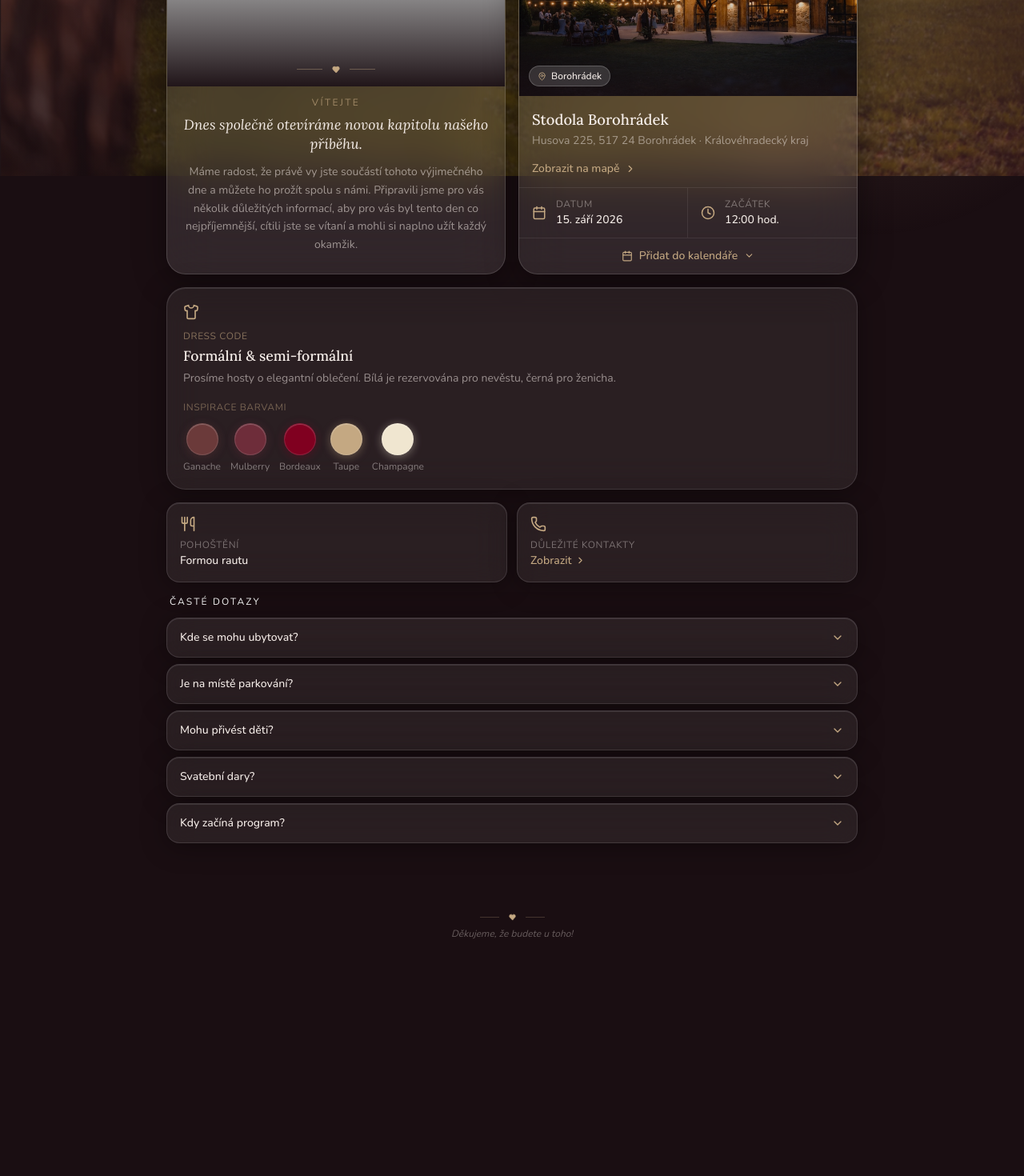
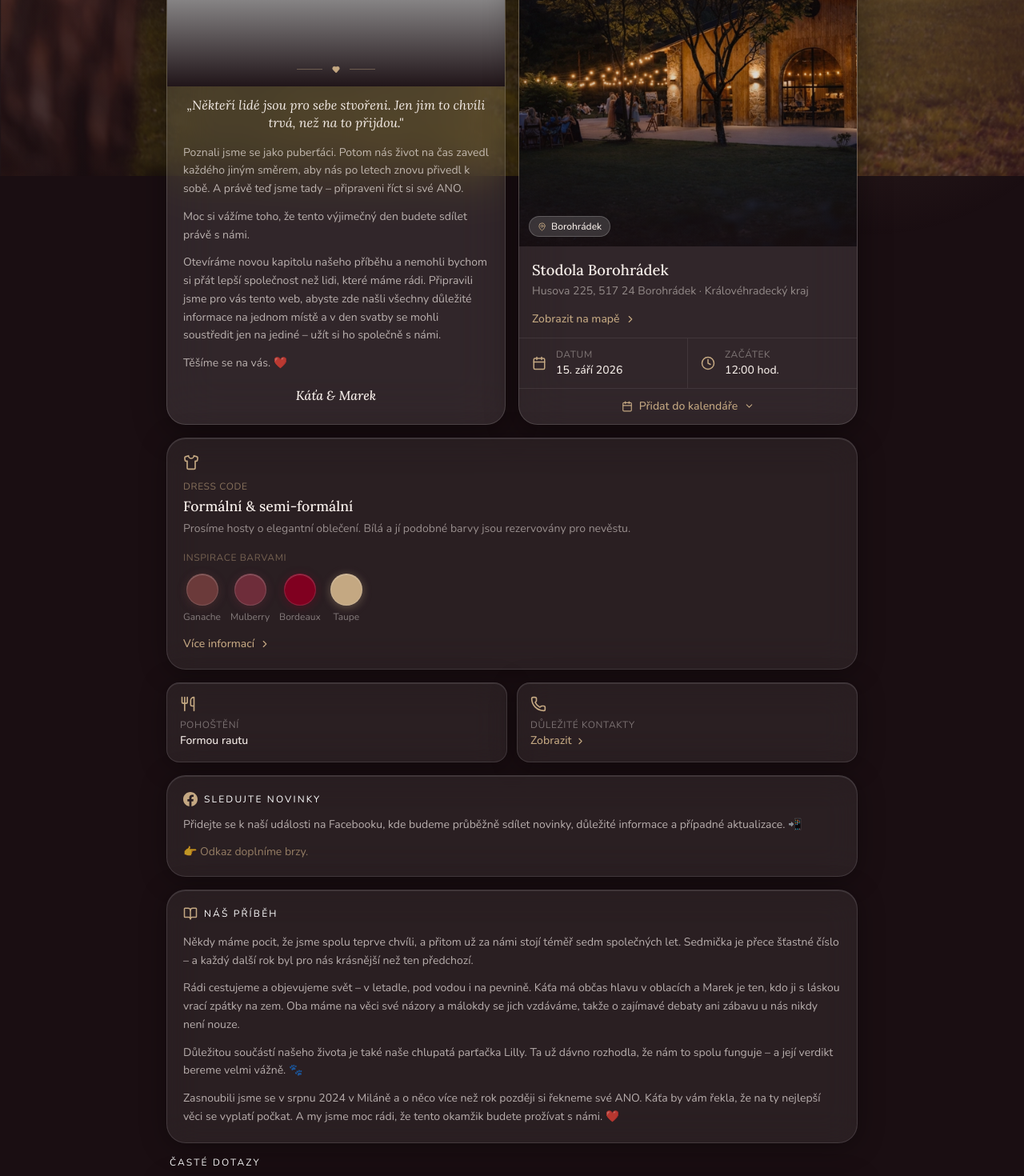
Before and after one commit to mcnonman-max/marekakataseberou, a React (Vite) app: page / in a window 1280 px wide. Shown: the part 580-2050 px from the top of the page at 80% size. Before the commit the page ends 1779 px from the top, so only its background shows below. Built offline with nearby package versions, Linux system fonts and the light colour scheme; grey boxes are pictures that could not be loaded.

Commit message:
Add files via upload

```diff
--- a/src/app/App.tsx
+++ b/src/app/App.tsx
@@ -3,7 +3,7 @@ import logoKM from "../imports/logo_km-1.png";
 import headerPhoto from "../imports/Sni_mek_obrazovky_2026-06-15_v_15.09.03.png";
 import barnNightPhoto from "../imports/Sni_mek_obrazovky_2026-06-15_v_12.08.39.png";
 import couplePhoto from "../imports/IMG_0234_1.png";
-import { MapPin, Clock, Calendar, ChevronRight, Heart, Utensils, Music, Phone, ChevronDown, ArrowLeft, Shirt, Users } from "lucide-react";
+import { MapPin, Clock, Calendar, ChevronRight, Heart, Utensils, Music, Phone, ChevronDown, ArrowLeft, Shirt, Users, BookOpen } from "lucide-react";
 
 const schedule = [
   { time: "12:00", event: "Příjezd hostů", icon: Users },
@@ -16,17 +16,24 @@ const schedule = [
 ];
 
 const faqs = [
-  { q: "Kde se mohu ubytovat?", a: "Doporučujeme Pension Borohrádek (2 km) nebo Hotel Orlice v Týništi nad Orlicí (8 km). Rezervujte prosím s dostatečným předstihem." },
+  { q: "Kde se mohu ubytovat?", a: "Ubytování v první řadě zajišťujeme pro rodinu. Ostatním hostům budou k dispozici dvě možnosti – přespání ve stanu přímo v areálu, případně ubytování v nedalekém penzionu vzdáleném přibližně 15 minut jízdy.\n\nUbytování v penzionu je na vlastní náklady. Přesné informace a adresu doplníme později." },
   { q: "Je na místě parkování?", a: "Ano, přímo u areálu Stodoly Borohrádek je parkoviště s kapacitou cca 80 míst. Někam to narveme :-)" },
-  { q: "Mohu přivést děti?", a: "S cílem umožnit všem hostům, včetně rodičů, relaxační večer, rozhodli jsme uspořádat náš svatební den pouze pro dospělé. Doufáme, že toto předběžné oznámení nebude překážkou a i nadále se k nám připojíte oslavit tento jedinečný den. V případě dotazů nás určitě neváhejte kontaktovat." },
-  { q: "Svatební dary?", a: "Střechu nad hlavou už máme, ale to nejkrásnější teprve začíná. Místo tradičních darů nám můžete přispět na společné zážitky, cesty a sny, které nás čekají." },
-  { q: "Kdy začíná program?", a: "Sraz hostů je od 12:00. Obřad začíná v 13:00. Moc prosíme o dochvilnost." },
+  { q: "Jak se dostat na místo?", a: "Přímé spojení veřejnou dopravou bohužel není k dispozici, proto doporučujeme přijet autem. Parkování je zajištěno přímo u areálu." },
+  { q: "Mohu přivést děti?", a: "I když děti máme moc rádi, z kapacitních důvodů jsme se rozhodli oslavit tento den v dospělé společnosti. Budeme rádi, pokud si na tuto příležitost zajistíte hlídání a užijete si den bez rodičovských povinností.\n\nU nejmenších dětí však chápeme, že situace může být jiná. Pokud máte miminko do dvou let, které s vámi běžně cestuje nebo je ještě kojené, je možné jej po předchozí domluvě vzít s sebou. Prosíme jen o informaci předem. Dětské menu ani židličky bohužel nebudou k dispozici." },
+  { q: "Svatební dary?", a: "Vaše přítomnost je pro nás tím největším darem. Pokud byste nám přesto chtěli něco věnovat, budeme velmi rádi za příspěvek na naši svatební cestu. Náš domov už je vybavený, ale společných zážitků není nikdy dost. 🌍" },
+  { q: "Kdy začíná program?", a: "Prosíme, dorazte mezi 11:30 a 12:00. Obřad začíná přesně ve 13:00 a budeme rádi, pokud budete mít dostatek času na pohodlný příchod, přivítání a usazení." },
+  { q: "Jaké boty si mám vzít?", a: "Výběr obuvi necháme na vás, ale doporučujeme počítat s tím, že část dne strávíme venku.\n\nK obřadnímu místu vede zpevněná cesta, uvnitř stodoly je dlažba a před stodolou betonová plocha. Samotný obřad však proběhne v zeleni a v areálu je také dost travnatých ploch.\n\nPokud tedy přemýšlíte nad jehlovými podpatky, možná se bude hodit náhradní plán. 😊" },
+  { q: "Mohu si přivést doprovod?", a: "Jsme šťastní, že máme kolem sebe tolik skvělých lidí. Kapacita místa je však omezená, a proto vás prosíme, abyste respektovali osoby uvedené na pozvánce.\n\nPozvánka platí pouze pro ty, kterým byla adresována. Děkujeme za pochopení. ❤️" },
+  { q: "Mohu přivézt zvíře?", a: "Bohužel ne. Místo konání přítomnost zvířat neumožňuje, proto prosíme, nechte své chlupaté parťáky tentokrát doma. 🐾" },
+  { q: "Jak to bude s jídlem a pitím?", a: "Pohoštění i nápoje budou po celý den zajištěny pro všechny hosty.\n\nSpolečně zasedneme ke svatební tabuli, ale protože víme, že každý má rád něco jiného, rozhodli jsme se pro formu rautu. Díky tomu si každý bude moci vybrat přesně to, na co má chuť.\n\nAž se den přehoupne do večerních hodin, rozpálíme gril a přidáme další dobroty. Co přesně vás čeká, si zatím necháme jako malé překvapení. 🥂\n\nHlad ani žízeň rozhodně nehrozí." },
+  { q: "Jak dlouho bude oslava trvat?", a: "Po obřadu nás čeká společné odpoledne, večerní program i pořádná oslava.\n\nKonec necháváme otevřený – budeme rádi, když s námi vydržíte co nejdéle a pomůžete nám vytvořit vzpomínky, na které budeme ještě dlouho vzpomínat. 🥂" },
+  { q: "Dress code – Toskánská elegance", a: "Představte si pozdní léto v Toskánsku. Teplé barvy, dlouhé stoly, sklenku vína v ruce a atmosféru, která si na nic nehraje, a přesto je výjimečná.\n\nNaše svatba se ponese právě v tomto duchu – elegantně, uvolněně a s radostí. Budeme moc rádi, pokud se při výběru svého outfitu necháte inspirovat barevnou paletou svatby: Ganache, Mulberry, Bordeaux a Taupe. 🎨\n\nDámy, prosíme, ponechte odstíny bílé, ivory, champagne a krémové nevěstě.\n\nPánové, budeme rádi za oblek nebo kombinaci saka a společenských kalhot. Představte si spíše elegantní italskou oslavu než běžnou letní zahradní párty. 🍷\n\nNejdůležitější ale je, abyste se cítili dobře. Krásně oblečené hosty máme rádi, ale usměvavé ještě o něco víc." },
 ];
 
 const contacts = [
   { role: "Ženich", name: "Marek Čehovský", tel: "+420 721 573 785" },
   { role: "Nevěsta", name: "Kateřina Karpíšková", tel: "+420 608 916 651" },
-  { role: "Koordinátorka", name: "", tel: "876 543 543" },
+  { role: "Koordinátorka", name: "", tel: "+420 725 855 172", note: "V den svatby se prosím obracejte na naši koordinátorku" },
 ];
 
 type Tab = "prehled" | "program";
@@ -216,12 +223,18 @@ export default function App() {
             <h1 style={{ fontFamily: "'Lora', serif", fontWeight: 400, fontSize: "1.7rem", color: "#f5ede8" }}>
               Důležité kontakty
             </h1>
+            <h3 className="mt-2 text-sm leading-relaxed" style={{ color: "rgba(245,237,232,0.55)", fontWeight: 400 }}>
+              Máte otázku nebo potřebujete něco vyřešit? Jsme vám k dispozici.
+            </h3>
           </div>
           <div className="flex-1 overflow-y-auto px-4 py-2 space-y-3 max-w-lg mx-auto w-full pb-10">
             {contacts.map((c) => (
               <div key={c.role} className="rounded-2xl p-4 flex items-center justify-between gap-4" style={glassStrong}>
                 <div>
                   <p className="text-xs uppercase tracking-wider mb-0.5" style={{ color: "rgba(196,168,130,0.7)" }}>{c.role}</p>
+                  {c.note && (
+                    <p className="text-xs mb-1 leading-snug" style={{ color: "rgba(245,237,232,0.5)" }}>{c.note}</p>
+                  )}
                   {c.name && (
                     <p className="mb-0.5" style={{ fontFamily: "'Lora', serif", fontWeight: 500, fontSize: "1rem", color: "#f5ede8" }}>{c.name}</p>
                   )}
@@ -340,13 +353,17 @@ export default function App() {
                 </div>
               </div>
               <div className="px-5 pt-3 pb-6 text-center">
-                <p className="mb-2 uppercase tracking-widest text-xs" style={{ color: "rgba(196,168,130,0.7)", letterSpacing: "0.2em" }}>Vítejte</p>
-                <p className="mb-3 leading-snug" style={{ fontFamily: "'Lora', serif", fontStyle: "italic", fontSize: "1.1rem", color: "#f5ede8" }}>
-                  Dnes společně otevíráme novou kapitolu našeho příběhu.
+
+                <p className="mb-4 leading-snug" style={{ fontFamily: "'Lora', serif", fontStyle: "italic", fontSize: "1rem", color: "#f5ede8" }}>
+                  „Někteří lidé jsou pro sebe stvořeni. Jen jim to chvíli trvá, než na to přijdou."
                 </p>
-                <p className="text-sm leading-relaxed" style={{ color: "rgba(245,237,232,0.55)" }}>
-                  Máme radost, že právě vy jste součástí tohoto výjimečného dne a můžete ho prožít spolu s námi. Připravili jsme pro vás několik důležitých informací, aby pro vás byl tento den co nejpříjemnější, cítili jste se vítaní a mohli si naplno užít každý okamžik.
-                </p>
+                <div className="text-sm leading-relaxed space-y-3 text-left" style={{ color: "rgba(245,237,232,0.7)" }}>
+                  <p>Poznali jsme se jako puberťáci. Potom nás život na čas zavedl každého jiným směrem, aby nás po letech znovu přivedl k sobě. A právě teď jsme tady – připraveni říct si své ANO.</p>
+                  <p>Moc si vážíme toho, že tento výjimečný den budete sdílet právě s námi.</p>
+                  <p>Otevíráme novou kapitolu našeho příběhu a nemohli bychom si přát lepší společnost než lidi, které máme rádi. Připravili jsme pro vás tento web, abyste zde našli všechny důležité informace na jednom místě a v den svatby se mohli soustředit jen na jediné – užít si ho společně s námi.</p>
+                  <p>Těšíme se na vás. ❤️</p>
+                </div>
+                <p className="mt-4 font-medium" style={{ fontFamily: "'Lora', serif", fontStyle: "italic", color: "#f5ede8" }}>Káťa & Marek</p>
               </div>
             </section>
               </div>{/* end left col */}
@@ -447,7 +464,7 @@ export default function App() {
                 Formální & semi-formální
               </h3>
               <p className="text-sm leading-relaxed mb-4" style={{ color: "rgba(245,237,232,0.55)" }}>
-                Prosíme hosty o elegantní oblečení. Bílá je rezervována pro nevěstu, černá pro ženicha.
+                Prosíme hosty o elegantní oblečení. Bílá a jí podobné barvy jsou rezervovány pro nevěstu.
               </p>
               <p className="text-xs uppercase tracking-wider mb-3" style={{ color: "rgba(196,168,130,0.5)" }}>Inspirace barvami</p>
               <div className="flex items-center gap-3 flex-wrap">
@@ -456,7 +473,6 @@ export default function App() {
                   { hex: "#6E2D3A", name: "Mulberry" },
                   { hex: "#800020", name: "Bordeaux" },
                   { hex: "#C4A882", name: "Taupe" },
-                  { hex: "#F0E6D0", name: "Champagne" },
                 ].map((c) => (
                   <div key={c.hex} className="flex flex-col items-center gap-1.5">
                     <div className="w-10 h-10 rounded-full" style={{ backgroundColor: c.hex, boxShadow: `0 2px 12px ${c.hex}66, inset 0 1px 0 rgba(255,255,255,0.2)`, border: "1px solid rgba(255,255,255,0.12)" }} />
@@ -464,6 +480,17 @@ export default function App() {
                   </div>
                 ))}
               </div>
+              <button
+                onClick={() => {
+                  const idx = faqs.findIndex(f => f.q.includes("Toskánská elegance"));
+                  setOpenFaq(idx);
+                  setTimeout(() => document.getElementById("faq-item-" + idx)?.scrollIntoView({ behavior: "smooth", block: "start" }), 50);
+                }}
+                className="mt-4 inline-flex items-center gap-1.5 text-sm font-medium transition-opacity hover:opacity-70"
+                style={{ color: "#C4A882" }}
+              >
+                Více informací <ChevronRight size={14} />
+              </button>
             </section>
 
             {/* Info karty */}
@@ -482,12 +509,40 @@ export default function App() {
               </div>
             </div>
 
+            {/* Facebook */}
+            <section className="rounded-3xl p-5" style={glass}>
+              <div className="flex items-center gap-2 mb-3">
+                <svg width="18" height="18" viewBox="0 0 24 24" fill="#C4A882" xmlns="http://www.w3.org/2000/svg">
+                  <path d="M24 12.073C24 5.404 18.627 0 12 0S0 5.404 0 12.073C0 18.1 4.388 23.094 10.125 24v-8.437H7.078v-3.49h3.047V9.41c0-3.025 1.791-4.697 4.533-4.697 1.312 0 2.686.236 2.686.236v2.97h-1.513c-1.491 0-1.956.93-1.956 1.886v2.267h3.328l-.532 3.49h-2.796V24C19.612 23.094 24 18.1 24 12.073z"/>
+                </svg>
+                <p className="text-xs uppercase tracking-widest" style={{ color: "#ffffff", letterSpacing: "0.18em" }}>Sledujte novinky</p>
+              </div>
+              <p className="text-sm leading-relaxed mb-3" style={{ color: "rgba(245,237,232,0.7)" }}>
+                Přidejte se k naší události na Facebooku, kde budeme průběžně sdílet novinky, důležité informace a případné aktualizace. 📲
+              </p>
+              <p className="text-sm" style={{ color: "rgba(196,168,130,0.7)" }}>👉 Odkaz doplníme brzy.</p>
+            </section>
+
+            {/* Náš příběh */}
+            <section className="rounded-3xl p-5" style={glass}>
+              <div className="flex items-center gap-2 mb-4">
+                <BookOpen size={18} style={{ color: "#C4A882" }} />
+                <p className="text-xs uppercase tracking-widest" style={{ color: "#ffffff", letterSpacing: "0.18em" }}>Náš příběh</p>
+              </div>
+              <div className="text-sm leading-relaxed space-y-3" style={{ color: "rgba(245,237,232,0.7)" }}>
+                <p>Někdy máme pocit, že jsme spolu teprve chvíli, a přitom už za námi stojí téměř sedm společných let. Sedmička je přece šťastné číslo – a každý další rok byl pro nás krásnější než ten předchozí.</p>
+                <p>Rádi cestujeme a objevujeme svět – v letadle, pod vodou i na pevnině. Káťa má občas hlavu v oblacích a Marek je ten, kdo ji s láskou vrací zpátky na zem. Oba máme na věci své názory a málokdy se jich vzdáváme, takže o zajímavé debaty ani zábavu u nás nikdy není nouze.</p>
+                <p>Důležitou součástí našeho života je také naše chlupatá parťačka Lilly. Ta už dávno rozhodla, že nám to spolu funguje – a její verdikt bereme velmi vážně. 🐾</p>
+                <p>Zasnoubili jsme se v srpnu 2024 v Miláně a o něco více než rok později si řekneme své ANO. Káťa by vám řekla, že na ty nejlepší věci se vyplatí počkat. A my jsme moc rádi, že tento okamžik budete prožívat s námi. ❤️</p>
+              </div>
+            </section>
+
             {/* FAQ */}
             <section>
               <p className="text-xs uppercase tracking-widest mb-3 px-1" style={{ color: "#ffffff", letterSpacing: "0.18em" }}>Časté dotazy</p>
               <div className="space-y-2">
                 {faqs.map((faq, i) => (
-                  <div key={i} className="rounded-2xl overflow-hidden" style={glass}>
+                  <div key={i} id={"faq-item-" + i} className="rounded-2xl overflow-hidden" style={glass}>
                     <button
                       onClick={() => setOpenFaq(openFaq === i ? null : i)}
                       className="w-full flex items-center justify-between px-4 py-3.5 text-left gap-3"
@@ -502,7 +557,9 @@ export default function App() {
                     {openFaq === i && (
                       <div className="px-4 pb-4">
                         <div className="h-px mb-3" style={{ background: "rgba(255,255,255,0.08)" }} />
-                        <p className="text-sm leading-relaxed" style={{ color: "rgba(245,237,232,0.55)" }}>{faq.a}</p>
+                        <div className="text-sm leading-relaxed space-y-2" style={{ color: "rgba(245,237,232,0.55)" }}>
+                          {faq.a.split("\n\n").map((para, i) => <p key={i}>{para}</p>)}
+                        </div>
                       </div>
                     )}
                   </div>
```
